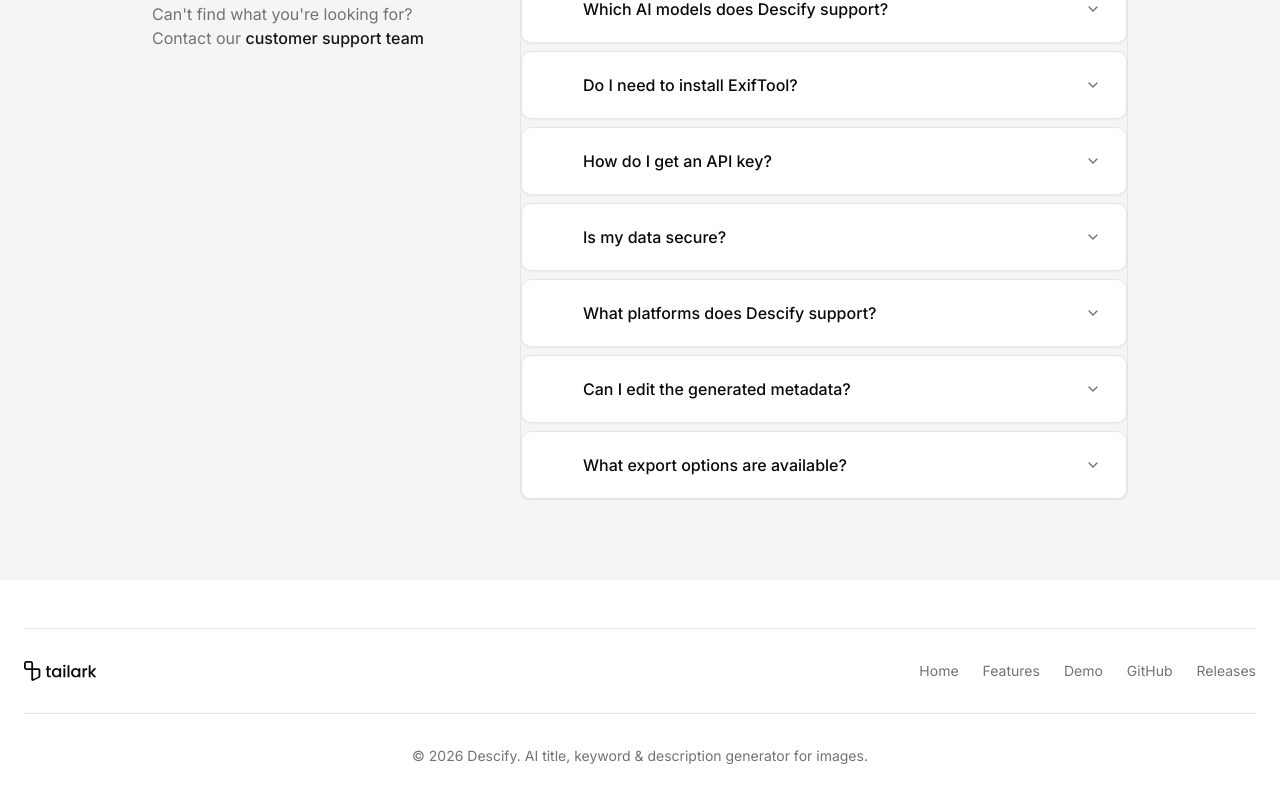
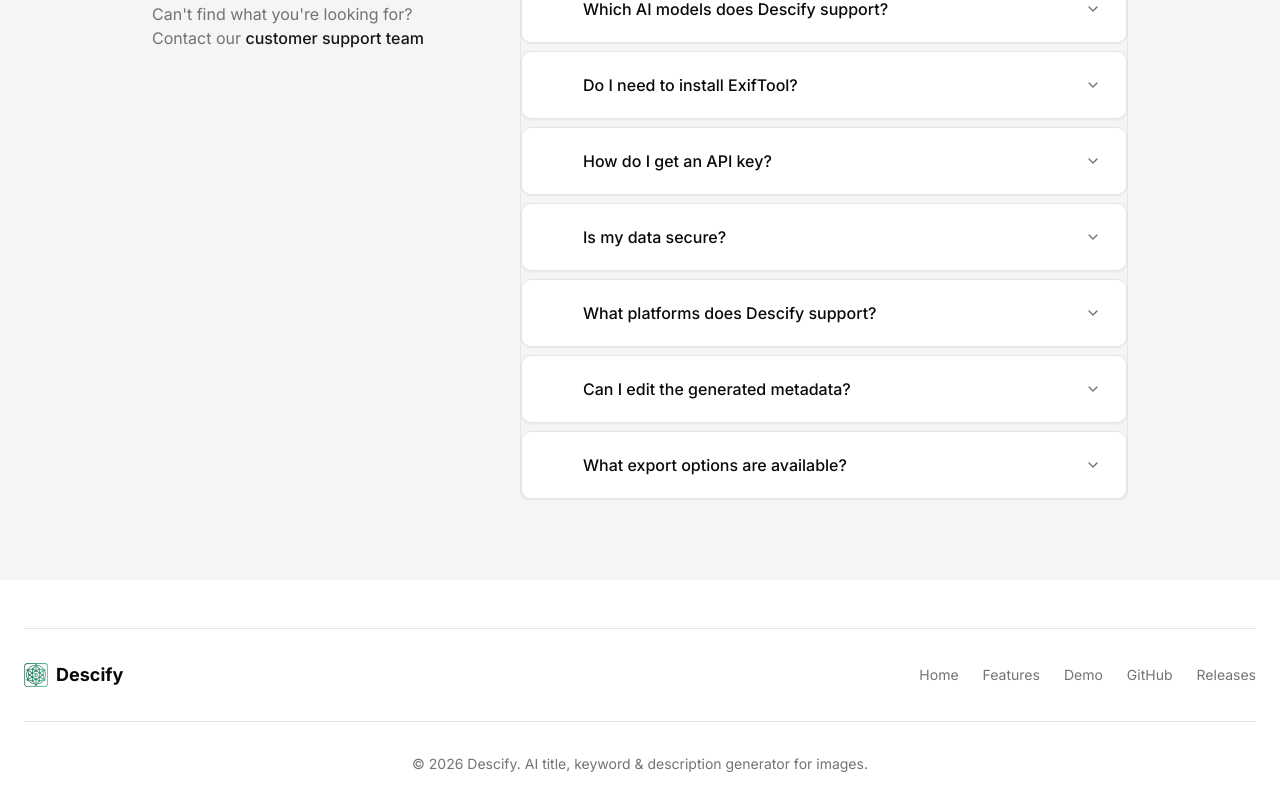
Before and after one commit to arrifat346afs/Descify-wab, a Next.js app: page / in a window 1280 px wide. Shown: the part 2123-2933 px from the top of the page. Built offline with nearby package versions, Linux system fonts and the light colour scheme; some icons are missing.

Commit message:
UI(footer3): Replace Logo with Image and add Descify text

```diff
--- a/components/footer-3.tsx
+++ b/components/footer-3.tsx
@@ -1,6 +1,7 @@
 import Link from 'next/link'
-import { Logo } from '@/components/logo'
-
+// import { Logo } from '@/components/logo'
+import Image from 'next/image'
+import applogo from "../public/descify.svg"
 const links = [
     { label: 'Home', href: '/' },
     { label: 'Features', href: '#features' },
@@ -15,11 +16,19 @@
             <div className="mx-auto  px-6">
                 <div className="border-y py-8">
                     <div className="@xl:flex-row @xl:items-center flex flex-col gap-6">
-                        <Link
-                            href="/"
-                            aria-label="home">
-                            <Logo className="h-5 w-fit" />
-                        </Link>
+                                        <Link
+                  href="/"
+                  aria-label="home"
+                  className="flex items-center space-x-2"
+                >
+                  <Image
+                    src={applogo}
+                    alt="Descify Logo"
+                    width={24}
+                    height={24}
+                  />
+                  <span className="font-bold text-lg">Descify</span>
+                </Link>
                         <nav className="@xl:ml-auto flex flex-wrap gap-x-6 gap-y-2">
                             {links.map((link) => (
                                 <Link
```
